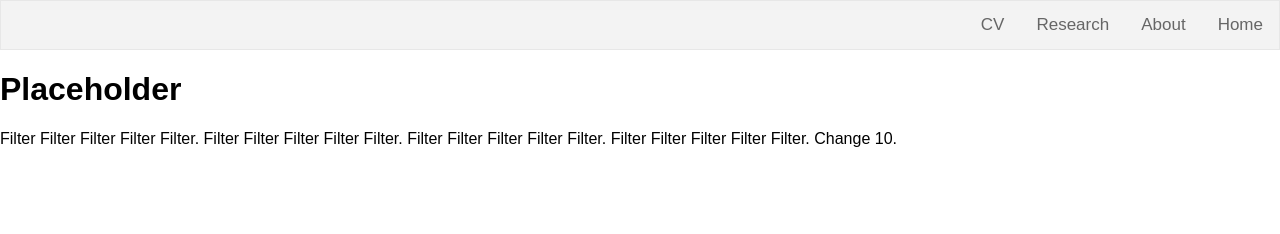
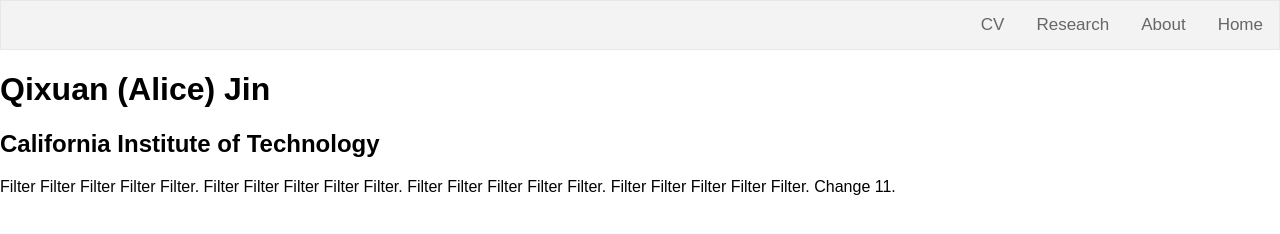
Before and after one commit to QixuanJin/QixuanJin.github.io, a plain HTML site: page index.html in a window 1280 px wide. Drawn offline with Linux system fonts and the light colour scheme.

Commit message:
change placeholder

```diff
--- a/index.html
+++ b/index.html
@@ -19,12 +19,13 @@
     <!-- Body of Home Page -->
 		<div class="container">
     		<div class="blurb">
-        		<h1>Placeholder</h1>
+        		<h1>Qixuan (Alice) Jin</h1>
+            <h2>California Institute of Technology</h2>
             <p>
               Filter Filter Filter Filter Filter. Filter Filter Filter Filter Filter.
               Filter Filter Filter Filter Filter.
               Filter Filter Filter Filter Filter.
-              Change 10.
+              Change 11.
             </p>
     		</div><!-- /.blurb -->
 		</div><!-- /.container -->
```
